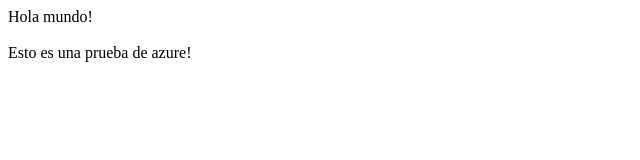
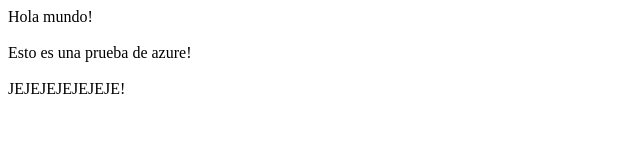
Before and after one commit to danileruleru1980/maska, a plain HTML site: page index.html in a window 1280 px wide. Shown: the whole page, without its empty margins (0-640 px from the left). Drawn offline with Linux system fonts and the light colour scheme.

Commit message:
Update index.html

```diff
--- a/index.html
+++ b/index.html
@@ -6,5 +6,8 @@
 <br>
 <br>
 Esto es una prueba de azure!
+<br>
+<br>
+JEJEJEJEJEJEJE!
 </body>
 </html>
```
